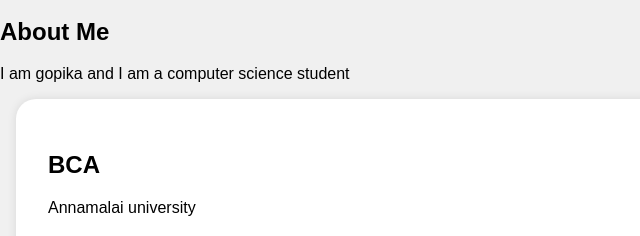
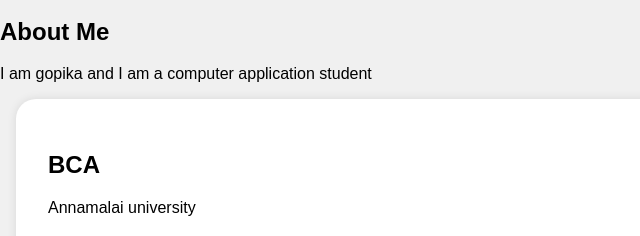
Before and after one commit to gopikaraman-2003/digital-portfolio, a plain HTML site: page digital-portfolio2/index.html in a window 1280 px wide. Shown: the part 199-435 px from the top of the page, 0-640 px from the left. Drawn offline with Linux system fonts and the light colour scheme.

Commit message:
update about

```diff
--- a/digital-portfolio2/index.html
+++ b/digital-portfolio2/index.html
@@ -88,7 +88,7 @@
         <section id="about">
             <div class="selection-content">
                 <h2>About Me</h2>
-                <p>I am  gopika and I am a computer science student</p>
+                <p>I am  gopika and I am a computer application student</p>
             </div>
         </section>
 
```
